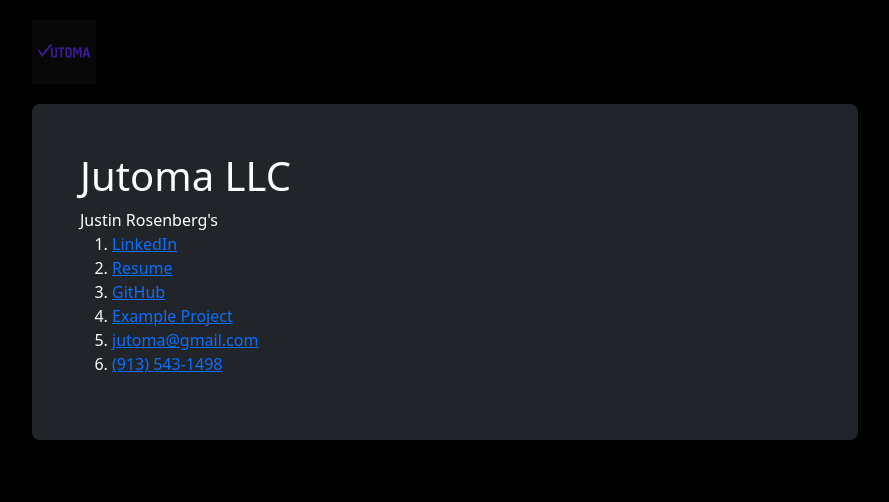
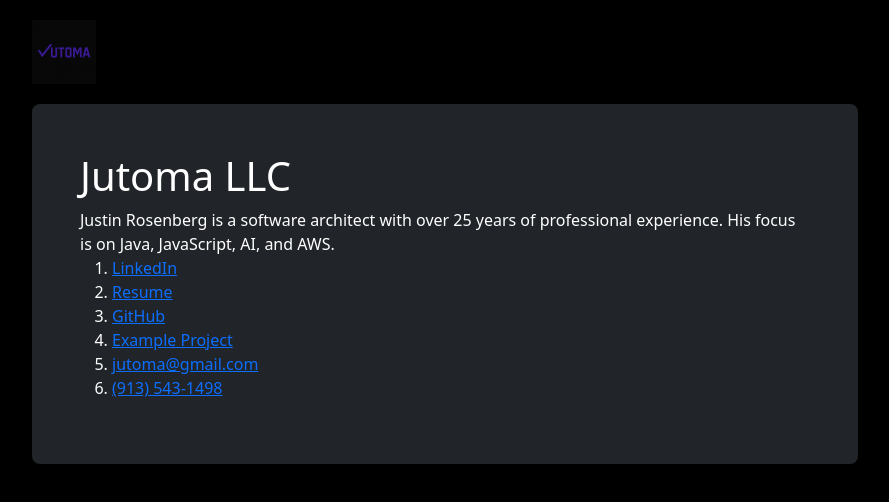
Before and after one commit to JustinKSU/jutoma.com, a React (Create React App) app: page / in a window 1280 px wide. Shown: the top 502 px of the page, without its empty margins (195-1084 px from the left). Built offline with nearby package versions, Linux system fonts and the light colour scheme.

Commit message:
Put a small summary

```diff
--- a/src/components/home/HomePage.js
+++ b/src/components/home/HomePage.js
@@ -3,7 +3,8 @@ import React from "react";
 const HomePage = () => (
     <div className="p-5 mb-4 bg-dark rounded-3">
         <h1>Jutoma LLC</h1>
-        <span>Justin Rosenberg&apos;s</span>
+        <span>Justin Rosenberg is a software architect with over 25 years of professional experience.  His focus is on Java, JavaScript, AI, and AWS.</span>
+        <br/>
         <ol>
             <li><a href="https://www.linkedin.com/in/justinkc/">LinkedIn</a></li>
             <li><a
```
